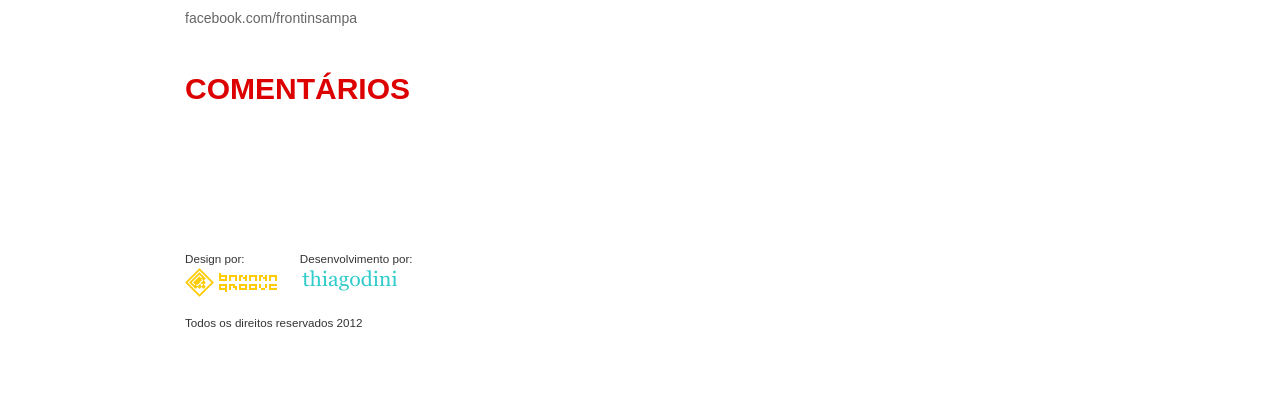
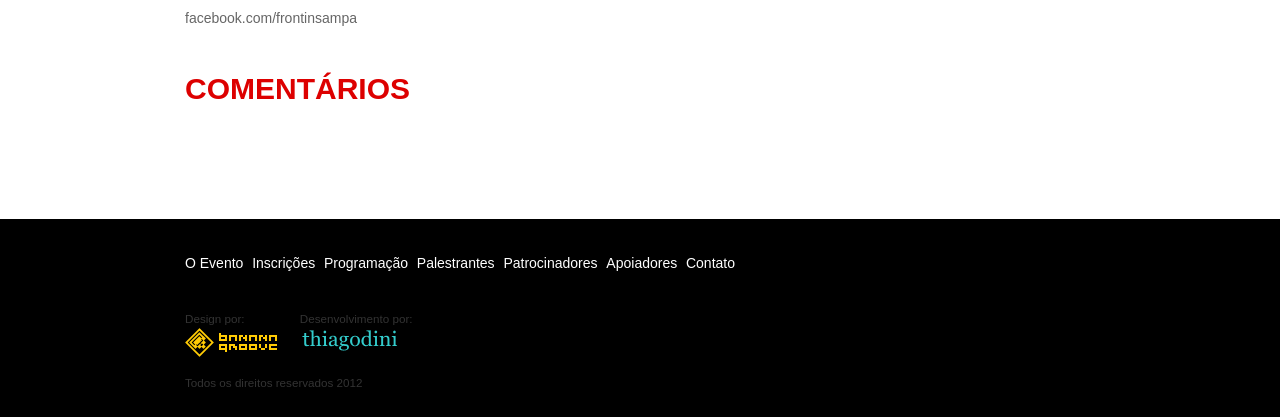
Before and after one commit to braziljs/front-in-sampa, a PHP site: page / in a window 1280 px wide. Shown: the part 3043-3460 px from the top of the page. Before the commit the page ends 3370 px from the top, so only its background shows below. Run offline with PHP 8.4, Linux system fonts and the light colour scheme; some libraries are stand-ins or nearby versions.

Commit message:
Um #rodape que ficou pra tras :P

```diff
--- a/estilos/global.css
+++ b/estilos/global.css
@@ -197,7 +197,7 @@ header .menu li {
 	font-weight: bold;
 }
 
-#rodape {
+footer {
 	margin-top: 60px;
 	background-color: #000;
 	padding: 0 0 25px;
```
